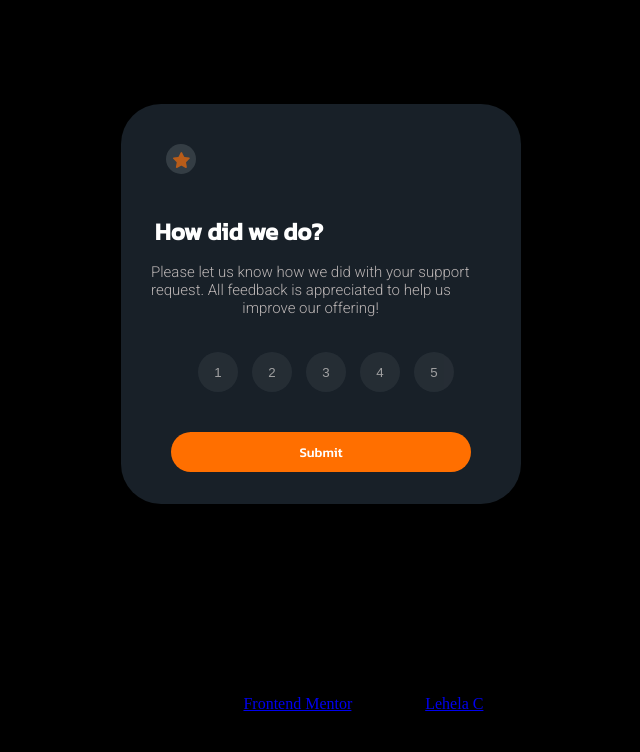
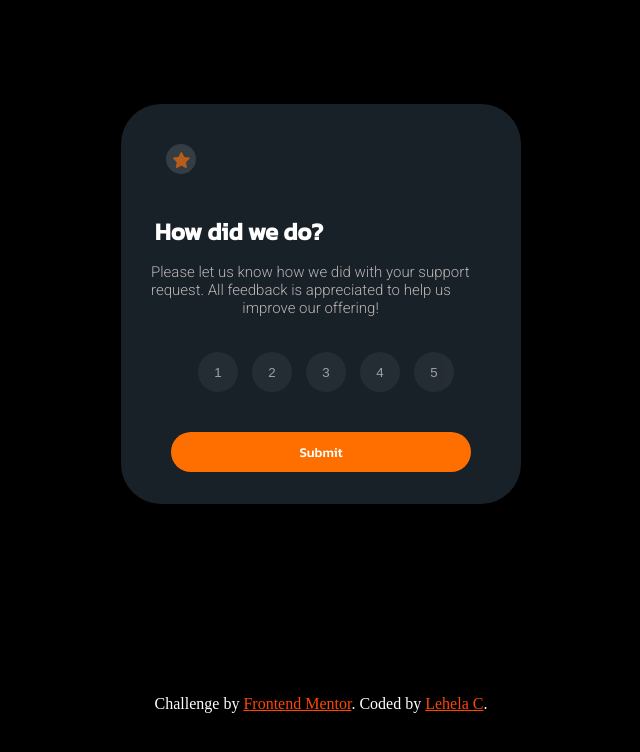
Before and after one commit to Lehelac/interactive-rating-component-main, a plain HTML site: page index.html in a window 1280 px wide. Shown: the whole page, without its empty margins (319-959 px from the left). Drawn offline with Linux system fonts and the light colour scheme.

Commit message:
final commit

```diff
--- a/styles.css
+++ b/styles.css
@@ -315,3 +315,14 @@ color: rgb(255, 111, 0);
   text-decoration: none;
   cursor: pointer;
 }
+
+  .attribution {
+    color: white;
+  }
+  a:link {
+    color: orangered
+  }
+
+  a:visited {
+    color: orangered;
+  }
```
Also changed, not shown: 1 other file.
